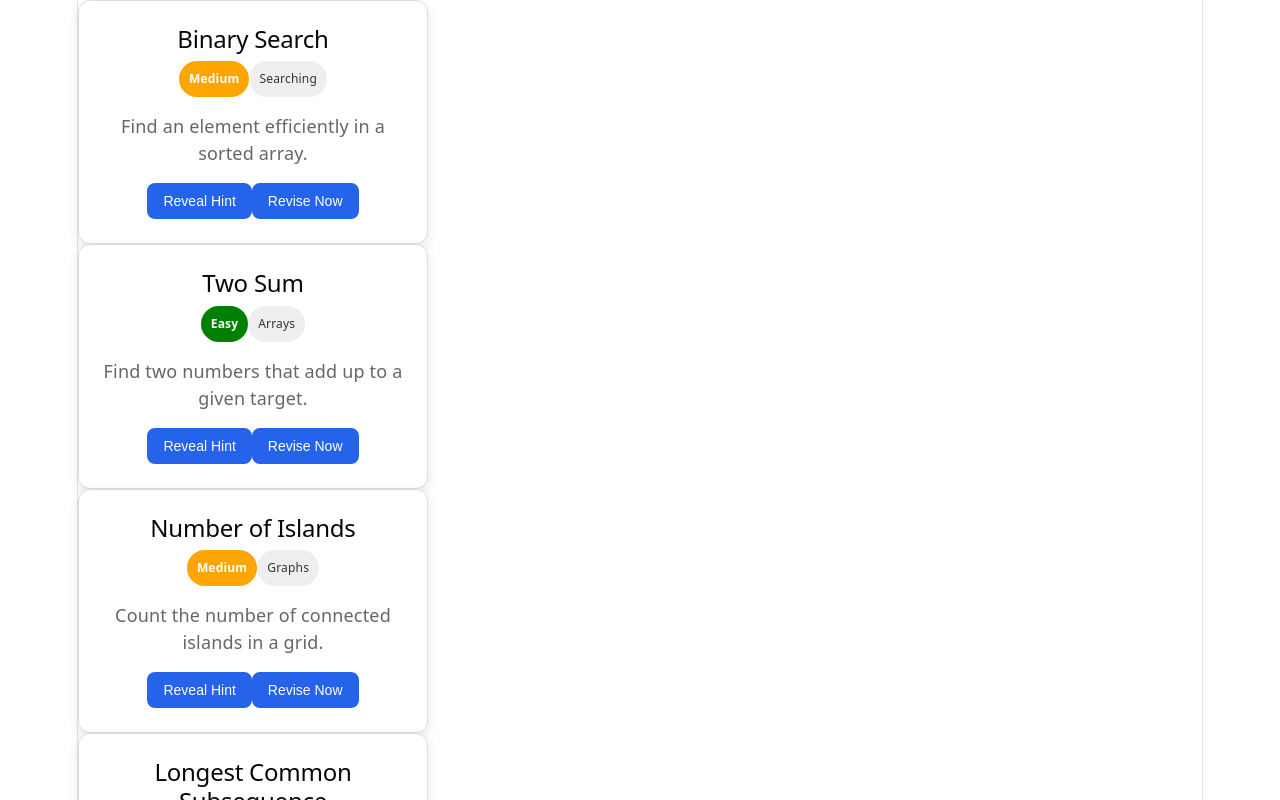
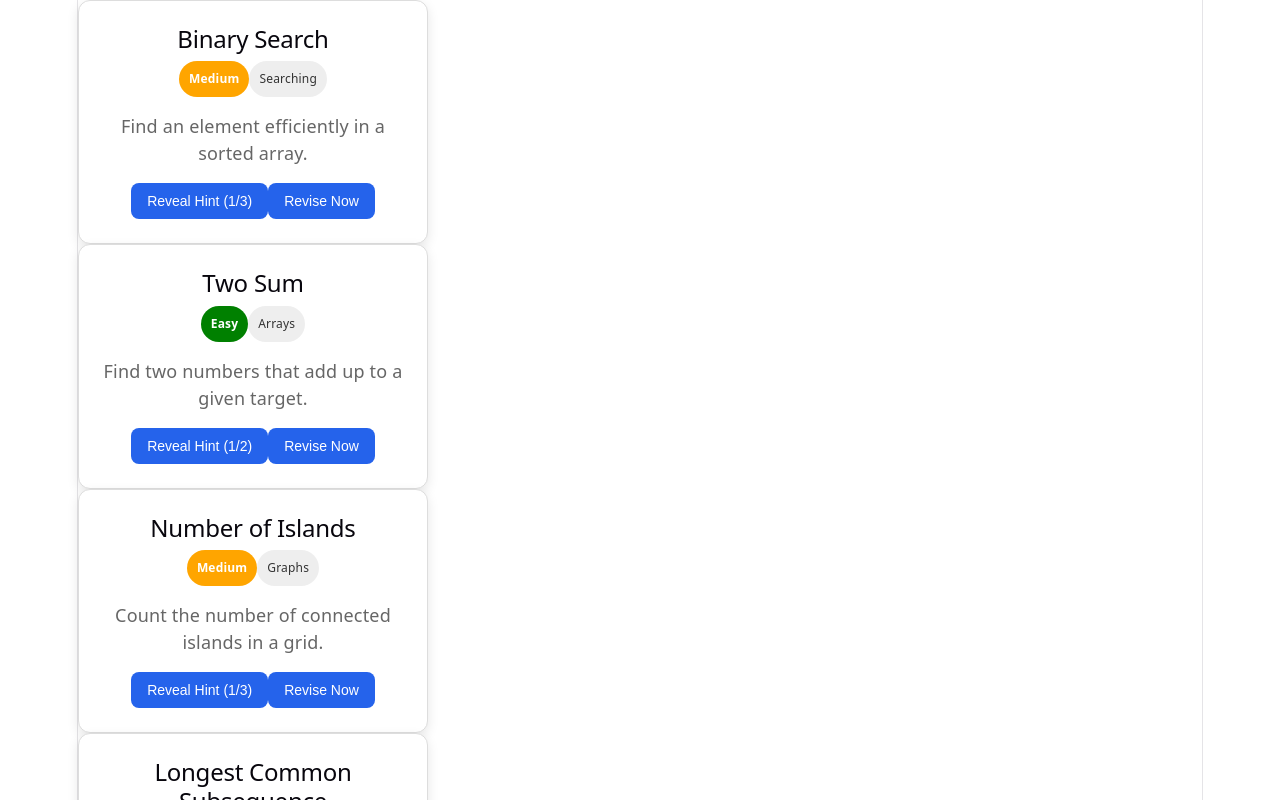
Before and after one commit to 24je0657/dsa-revision-platform, a React (Vite) app in the folder frontend/: page / in a window 1280 px wide. Shown: the top 800 px of the page. Built offline with nearby package versions, Linux system fonts and the light colour scheme.

Commit message:
Stage 1: Progressive hint system with per-problem hint arrays

```diff
--- a/frontend/src/App.tsx
+++ b/frontend/src/App.tsx
@@ -7,28 +7,46 @@ const problems = [
     difficulty: "Medium",
     topic: "Searching",
     description: "Find an element efficiently in a sorted array.",
-    hint: "Think about checking the middle element and eliminating half the search space."
+    hints: [
+      "Think about checking the middle element.",
+      "Eliminate half of the search space after each comparison.",
+      "Continue until you find the target or the search space is empty."
+    ]
   },
+
   {
     title: "Two Sum",
     difficulty: "Easy",
     topic: "Arrays",
     description: "Find two numbers that add up to a given target.",
-    hint: "Can you remember numbers you have already seen?"
+    hints: [
+      "Think about what complement each number needs.",
+      "Can you remember numbers you have already seen?"
+    ]
   },
+
   {
     title: "Number of Islands",
     difficulty: "Medium",
     topic: "Graphs",
     description: "Count the number of connected islands in a grid.",
-    hint: "Think about DFS or BFS from every unvisited land cell."
+    hints: [
+      "Think about DFS or BFS from every unvisited land cell.",
+      "Mark visited land so you do not count the same island again.",
+      "One complete traversal covers one entire island."
+    ]
   },
+
   {
     title: "Longest Common Subsequence",
     difficulty: "Hard",
     topic: "Dynamic Programming",
     description: "Find the longest subsequence common to two strings.",
-    hint: "Try defining a DP state using positions in the two strings."
+    hints: [
+      "Try defining a DP state using positions in the two strings.",
+      "Consider what happens when the current characters are equal.",
+      "If they differ, consider the two possibilities of skipping one character."
+    ]
   }
 ]
 
@@ -42,7 +60,7 @@ function App() {
           difficulty={problem.difficulty}
           topic={problem.topic}
           description={problem.description}
-          hint={problem.hint}
+          hints={problem.hints}
         />
       ))}
     </div>
--- a/frontend/src/ProblemCard.tsx
+++ b/frontend/src/ProblemCard.tsx
@@ -5,8 +5,9 @@ type ProblemCardProps = {
   difficulty: string
   topic: string
   description: string
-  hint: string
+  hints: string[]
 }
+
 function getDifficultyClass(difficulty: string) {
   if (difficulty === "Easy") return "difficulty easy"
   if (difficulty === "Medium") return "difficulty medium"
@@ -19,29 +20,49 @@ function ProblemCard({
   difficulty,
   topic,
   description,
-  hint
+  hints
 }: ProblemCardProps) {
-  const [showHint, setShowHint] = useState(false)
+
+  const [hintsShown, setHintsShown] = useState(0)
+
+  function revealNextHint() {
+    setHintsShown(prev => Math.min(prev + 1, hints.length))
+  }
 
   return (
     <div className="card">
+
       <h2>{title}</h2>
 
-      <span className={getDifficultyClass(difficulty)}>{difficulty}</span>
+      <span className={getDifficultyClass(difficulty)}>
+        {difficulty}
+      </span>
 
-      <span className="topic">{topic}</span>
+      <span className="topic">
+        {topic}
+      </span>
 
       <p>{description}</p>
 
-      <button onClick={() => setShowHint(!showHint)}>
-        {showHint ? 'Hide Hint' : 'Reveal Hint'}
+      {hints.slice(0, hintsShown).map((hint, index) => (
+        <p key={index}>
+          Hint {index + 1}: {hint}
+        </p>
+      ))}
+
+      <button
+        onClick={revealNextHint}
+        disabled={hintsShown === hints.length}
+      >
+        {hintsShown === hints.length
+          ? "All Hints Revealed"
+          : `Reveal Hint (${hintsShown + 1}/${hints.length})`}
       </button>
 
-      {showHint && (
-        <p>{hint}</p>
-      )}
+      <button className="revise-button">
+        Revise Now
+      </button>
 
-      <button>Revise Now</button>
     </div>
   )
 }
```
